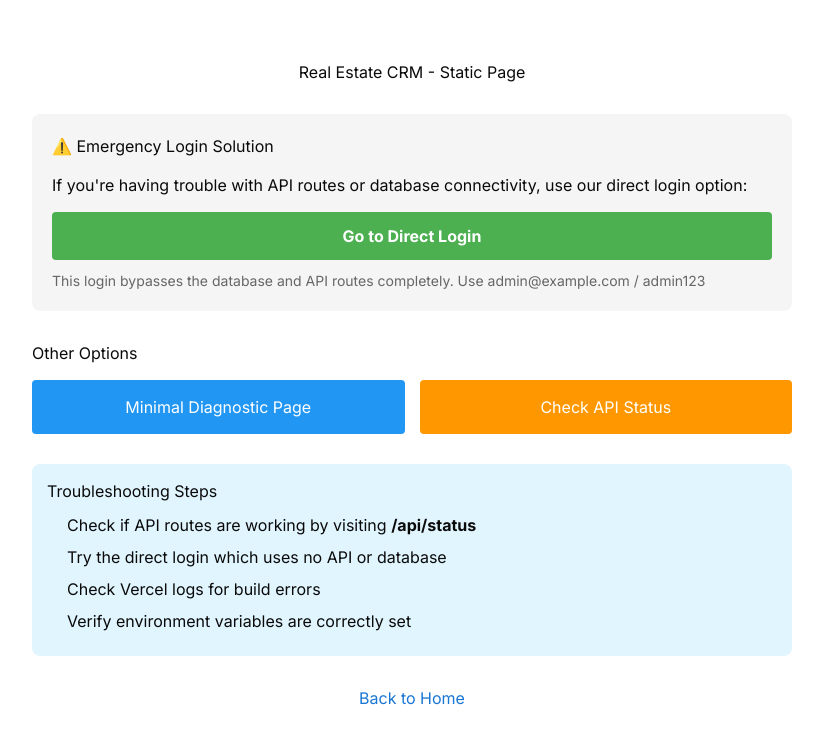
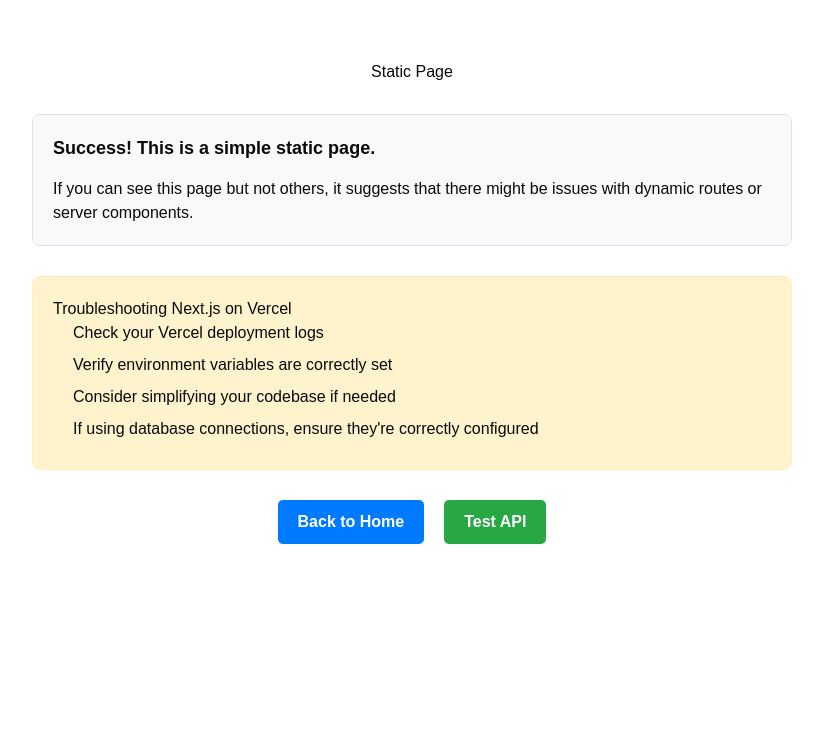
Before and after one commit to Timothee450/real-estate-crm, a Next.js app: page /static in a window 1280 px wide. Shown: the top 744 px of the page, without its empty margins (228-1051 px from the left). Built offline with nearby package versions, Linux system fonts and the light colour scheme.

Commit message:
Create basic Vercel config and simplified pages

```diff
--- /dev/null
+++ b/src/app/api/hello/route.ts
@@ -0,0 +1,14 @@
+import { NextResponse } from 'next/server';
+
+export async function GET() {
+  return NextResponse.json(
+    {
+      status: 'ok',
+      message: 'Hello from the API',
+      timestamp: new Date().toISOString(),
+      environment: process.env.NODE_ENV,
+      vercel: process.env.VERCEL === '1' ? true : false
+    },
+    { status: 200 }
+  );
+}
--- a/src/app/dashboard/page.tsx
+++ b/src/app/dashboard/page.tsx
@@ -1,55 +1,11 @@
-import { Card, CardContent, CardHeader, CardTitle } from "@/components/ui/card";
-import { Button } from "@/components/ui/button";
-
-const stats = [
-  {
-    title: "Active Tasks",
-    value: "12",
-    description: "Tasks that need your attention",
-  },
-  {
-    title: "Upcoming Appointments",
-    value: "5",
-    description: "Next 7 days",
-  },
-  {
-    title: "Pending Documents",
-    value: "8",
-    description: "Documents awaiting review",
-  },
-  {
-    title: "Total Clients",
-    value: "24",
-    description: "Active clients in your portfolio",
-  },
-];
-
-const recentActivity = [
-  {
-    title: "New client registration",
-    description: "Sarah Johnson registered as a new client",
-    time: "2 hours ago",
-  },
-  {
-    title: "Document uploaded",
-    description: "Contract for 123 Main St. was uploaded",
-    time: "4 hours ago",
-  },
-  {
-    title: "Task completed",
-    description: "Property inspection completed for 456 Oak Ave",
-    time: "5 hours ago",
-  },
-  {
-    title: "Appointment scheduled",
-    description: "Meeting with client scheduled for tomorrow",
-    time: "1 day ago",
-  },
-];
-
 export default function DashboardPage() {
   return (
-    <div style={{ maxWidth: '800px', margin: '40px auto', padding: '20px' }}>
+    <div style={{
+      maxWidth: '800px',
+      margin: '40px auto',
+      padding: '20px',
+      fontFamily: 'Arial, sans-serif'
+    }}>
       <h1 style={{ textAlign: 'center', marginBottom: '30px' }}>Dashboard</h1>
 
       <div style={{
@@ -59,72 +15,75 @@ export default function DashboardPage() {
         borderRadius: '8px',
         marginBottom: '30px'
       }}>
-        <h2 style={{ margin: '0 0 15px 0' }}>Welcome to your Dashboard</h2>
-        <p>You have successfully accessed the dashboard page.</p>
+        <p style={{ fontSize: '18px', fontWeight: 'bold', marginBottom: '15px' }}>
+          Success! You have successfully accessed the dashboard.
+        </p>
+        <p>This is a stripped down version of the dashboard for testing purposes.</p>
       </div>
 
       <div style={{
         display: 'grid',
-        gridTemplateColumns: 'repeat(auto-fill, minmax(250px, 1fr))',
+        gridTemplateColumns: 'repeat(auto-fill, minmax(200px, 1fr))',
         gap: '20px',
         marginBottom: '30px'
       }}>
         <div style={{
-          padding: '15px',
-          backgroundColor: 'white',
-          border: '1px solid #dee2e6',
-          borderRadius: '8px'
+          padding: '20px',
+          backgroundColor: '#e8f4f8',
+          borderRadius: '8px',
+          textAlign: 'center'
         }}>
-          <h3 style={{ margin: '0 0 10px 0' }}>Clients</h3>
-          <p style={{ margin: '0' }}>0 active clients</p>
+          <h3 style={{ marginTop: 0 }}>Clients</h3>
+          <p style={{ fontSize: '24px', fontWeight: 'bold' }}>0</p>
+          <p>Active Clients</p>
         </div>
 
         <div style={{
-          padding: '15px',
-          backgroundColor: 'white',
-          border: '1px solid #dee2e6',
-          borderRadius: '8px'
+          padding: '20px',
+          backgroundColor: '#e8f8ea',
+          borderRadius: '8px',
+          textAlign: 'center'
         }}>
-          <h3 style={{ margin: '0 0 10px 0' }}>Properties</h3>
-          <p style={{ margin: '0' }}>0 listed properties</p>
+          <h3 style={{ marginTop: 0 }}>Properties</h3>
+          <p style={{ fontSize: '24px', fontWeight: 'bold' }}>0</p>
+          <p>Listed Properties</p>
         </div>
 
         <div style={{
-          padding: '15px',
-          backgroundColor: 'white',
-          border: '1px solid #dee2e6',
-          borderRadius: '8px'
+          padding: '20px',
+          backgroundColor: '#f8f0e8',
+          borderRadius: '8px',
+          textAlign: 'center'
         }}>
-          <h3 style={{ margin: '0 0 10px 0' }}>Tasks</h3>
-          <p style={{ margin: '0' }}>0 pending tasks</p>
+          <h3 style={{ marginTop: 0 }}>Tasks</h3>
+          <p style={{ fontSize: '24px', fontWeight: 'bold' }}>0</p>
+          <p>Pending Tasks</p>
         </div>
       </div>
 
-      <div style={{ textAlign: 'center' }}>
+      <div style={{ display: 'flex', justifyContent: 'center', gap: '20px' }}>
         <a
           href="/"
           style={{
-            display: 'inline-block',
-            padding: '8px 16px',
             backgroundColor: '#007bff',
             color: 'white',
             textDecoration: 'none',
-            borderRadius: '4px',
-            marginRight: '10px'
+            padding: '10px 20px',
+            borderRadius: '5px',
+            fontWeight: 'bold'
           }}
         >
           Back to Home
         </a>
-
         <a
           href="/static"
           style={{
-            display: 'inline-block',
-            padding: '8px 16px',
             backgroundColor: '#6c757d',
             color: 'white',
             textDecoration: 'none',
-            borderRadius: '4px'
+            padding: '10px 20px',
+            borderRadius: '5px',
+            fontWeight: 'bold'
           }}
         >
           Static Page
--- a/src/app/static/page.tsx
+++ b/src/app/static/page.tsx
@@ -1,96 +1,68 @@
 export default function StaticPage() {
   return (
-    <div style={{ maxWidth: '800px', margin: '40px auto', padding: '20px' }}>
-      <h1 style={{ textAlign: 'center', marginBottom: '30px' }}>Real Estate CRM - Static Page</h1>
+    <div style={{
+      maxWidth: '800px',
+      margin: '40px auto',
+      padding: '20px',
+      fontFamily: 'Arial, sans-serif'
+    }}>
+      <h1 style={{ textAlign: 'center', marginBottom: '30px' }}>Static Page</h1>
 
       <div style={{
         padding: '20px',
-        backgroundColor: '#f5f5f5',
+        backgroundColor: '#f8f9fa',
+        border: '1px solid #dee2e6',
         borderRadius: '8px',
         marginBottom: '30px'
       }}>
-        <h2 style={{ marginTop: 0, marginBottom: '15px' }}>⚠️ Emergency Login Solution</h2>
-        <p style={{ marginBottom: '15px' }}>
-          If you're having trouble with API routes or database connectivity, use our direct login option:
+        <p style={{ fontSize: '18px', fontWeight: 'bold', marginBottom: '15px' }}>
+          Success! This is a simple static page.
         </p>
+        <p>If you can see this page but not others, it suggests that there might be issues with dynamic routes or server components.</p>
+      </div>
+
+      <div style={{
+        padding: '20px',
+        backgroundColor: '#fff3cd',
+        border: '1px solid #ffeeba',
+        borderRadius: '8px',
+        marginBottom: '30px'
+      }}>
+        <h3 style={{ marginTop: 0 }}>Troubleshooting Next.js on Vercel</h3>
+        <ul style={{ paddingLeft: '20px' }}>
+          <li style={{ marginBottom: '8px' }}>Check your Vercel deployment logs</li>
+          <li style={{ marginBottom: '8px' }}>Verify environment variables are correctly set</li>
+          <li style={{ marginBottom: '8px' }}>Consider simplifying your codebase if needed</li>
+          <li style={{ marginBottom: '8px' }}>If using database connections, ensure they're correctly configured</li>
+        </ul>
+      </div>
+
+      <div style={{ display: 'flex', justifyContent: 'center', gap: '20px' }}>
         <a
-          href="/direct-login"
+          href="/"
           style={{
-            display: 'block',
-            textAlign: 'center',
-            padding: '12px',
-            backgroundColor: '#4caf50',
+            backgroundColor: '#007bff',
             color: 'white',
             textDecoration: 'none',
-            borderRadius: '4px',
+            padding: '10px 20px',
+            borderRadius: '5px',
             fontWeight: 'bold'
           }}
         >
-          Go to Direct Login
+          Back to Home
         </a>
-        <p style={{ marginTop: '10px', fontSize: '14px', color: '#666' }}>
-          This login bypasses the database and API routes completely. Use admin@example.com / admin123
-        </p>
-      </div>
-
-      <div style={{ marginBottom: '30px' }}>
-        <h2 style={{ marginBottom: '15px' }}>Other Options</h2>
-        <div style={{ display: 'grid', gridTemplateColumns: '1fr 1fr', gap: '15px' }}>
-          <a
-            href="/minimal"
-            style={{
-              display: 'block',
-              padding: '15px',
-              backgroundColor: '#2196f3',
-              color: 'white',
-              textDecoration: 'none',
-              borderRadius: '4px',
-              textAlign: 'center'
-            }}
-          >
-            Minimal Diagnostic Page
-          </a>
-          <a
-            href="/api/status"
-            style={{
-              display: 'block',
-              padding: '15px',
-              backgroundColor: '#ff9800',
-              color: 'white',
-              textDecoration: 'none',
-              borderRadius: '4px',
-              textAlign: 'center'
-            }}
-          >
-            Check API Status
-          </a>
-        </div>
-      </div>
-
-      <div style={{
-        padding: '15px',
-        backgroundColor: '#e1f5fe',
-        borderRadius: '8px',
-        marginBottom: '30px'
-      }}>
-        <h3 style={{ marginTop: 0, marginBottom: '10px' }}>Troubleshooting Steps</h3>
-        <ol style={{ paddingLeft: '20px', margin: 0 }}>
-          <li style={{ marginBottom: '8px' }}>Check if API routes are working by visiting <strong>/api/status</strong></li>
-          <li style={{ marginBottom: '8px' }}>Try the direct login which uses no API or database</li>
-          <li style={{ marginBottom: '8px' }}>Check Vercel logs for build errors</li>
-          <li style={{ marginBottom: '8px' }}>Verify environment variables are correctly set</li>
-        </ol>
-      </div>
-
-      <div style={{ textAlign: 'center' }}>
         <a
-          href="/"
+          href="/api/hello"
           style={{
-            color: '#1976d2',
-            textDecoration: 'none'
+            backgroundColor: '#28a745',
+            color: 'white',
+            textDecoration: 'none',
+            padding: '10px 20px',
+            borderRadius: '5px',
+            fontWeight: 'bold'
           }}
         >
-          Back to Home
+          Test API
         </a>
       </div>
     </div>
```
Also changed, not shown: vercel.json (added).
